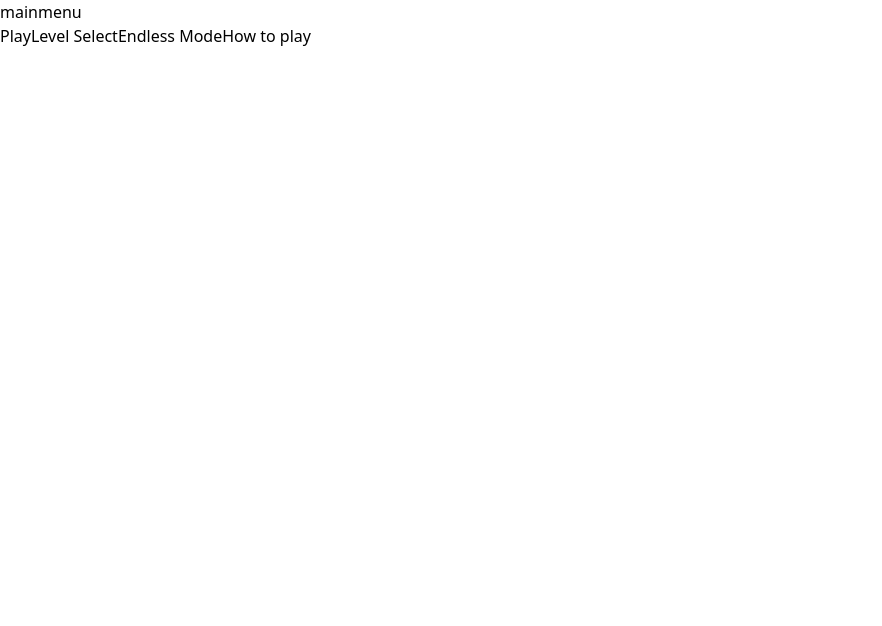
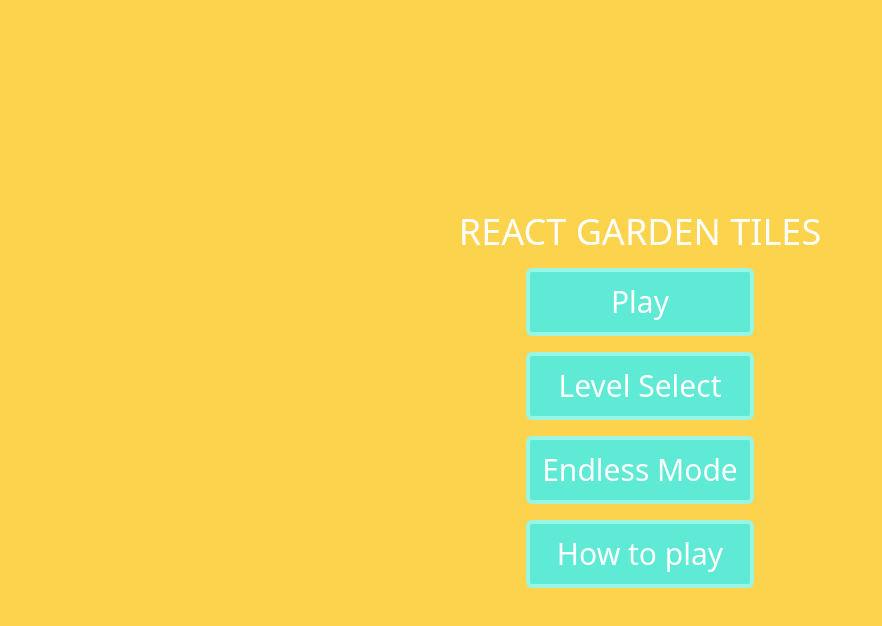
Before and after one commit to Sigrik/react-garden-game, a React (Vite) app: page / in a window 1280 px wide. Shown: the top 626 px of the page, without its empty margins (0-882 px from the left). Built offline with nearby package versions, Linux system fonts and the light colour scheme.

Commit message:
Add basic menu styling and linking

```diff
--- a/src/pages/MainMenu.jsx
+++ b/src/pages/MainMenu.jsx
@@ -1,11 +1,29 @@
+import { Link } from "react-router-dom";
+
 export default function MainMenu() {
   return (
-    <div>
-      <h1>mainmenu</h1>
-      <button>Play</button>
-      <button>Level Select</button>
-      <button>Endless Mode</button>
-      <button>How to play</button>
+    <div className="flex flex-col items-center gap-y-4">
+      <h1 className="text-4xl text-white">REACT GARDEN TILES</h1>
+      <div className="flex flex-col items-center gap-y-4 text-white">
+        <Link
+          to="/game"
+          className="w-full rounded-md border-4 border-teal-200 bg-teal-300 p-3 text-center text-3xl hover:bg-teal-200"
+        >
+          Play
+        </Link>
+        <Link
+          to="/levels"
+          className="w-full rounded-md border-4 border-teal-200 bg-teal-300 p-3 text-center text-3xl hover:bg-teal-200"
+        >
+          Level Select
+        </Link>
+        <Link className="w-full rounded-md border-4 border-teal-200 bg-teal-300 p-3 text-center text-3xl hover:bg-teal-200">
+          Endless Mode
+        </Link>
+        <Link className="w-full rounded-md border-4 border-teal-200 bg-teal-300 p-3 text-center text-3xl hover:bg-teal-200">
+          How to play
+        </Link>
+      </div>
     </div>
   );
 }
--- a/src/pages/Root.jsx
+++ b/src/pages/Root.jsx
@@ -3,7 +3,7 @@ import { Outlet } from "react-router-dom";
 function RootLayout() {
   return (
     <>
-      <main>
+      <main className="flex h-svh flex-col justify-center bg-amber-300">
         <Outlet />
       </main>
     </>
```
